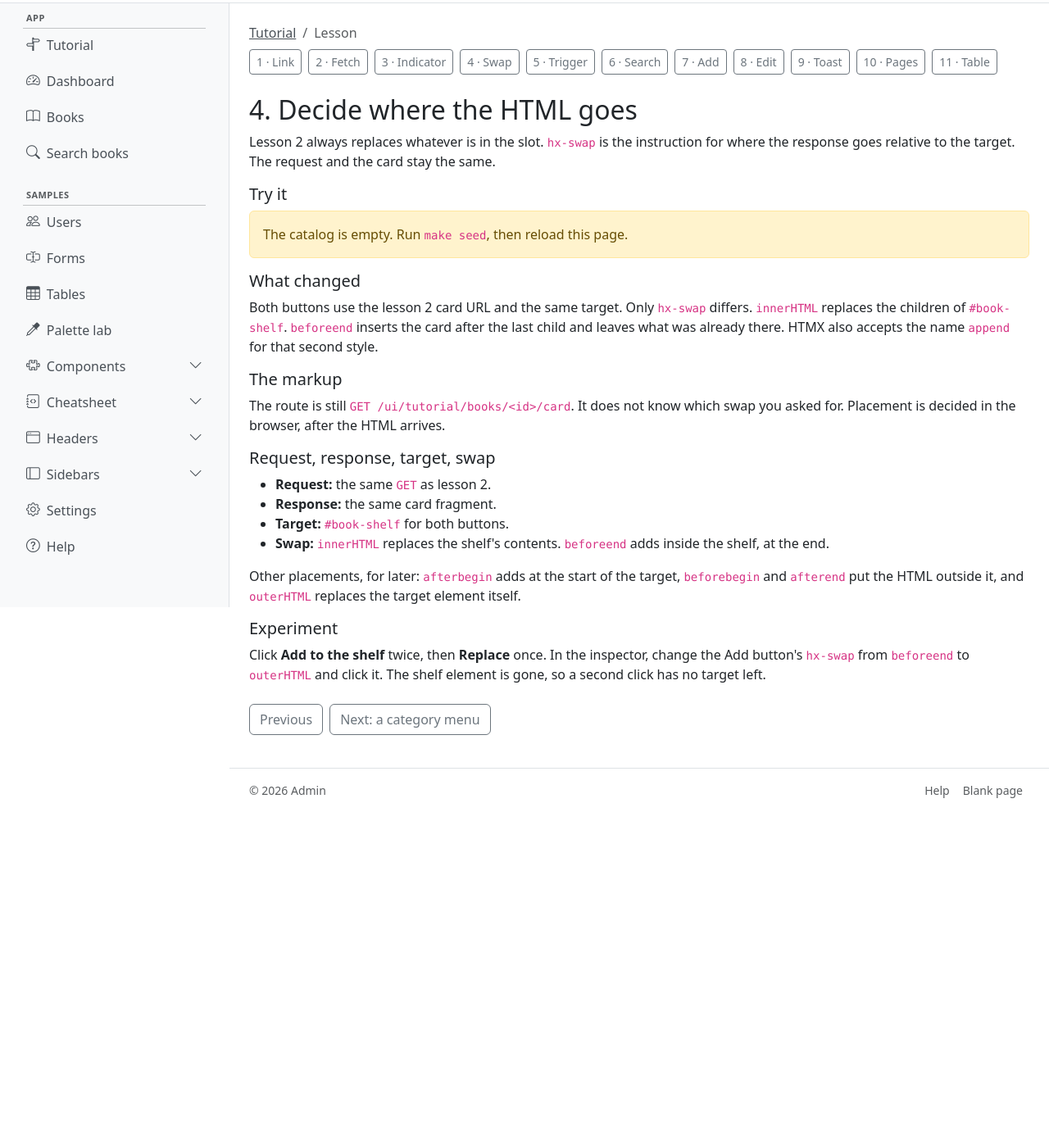
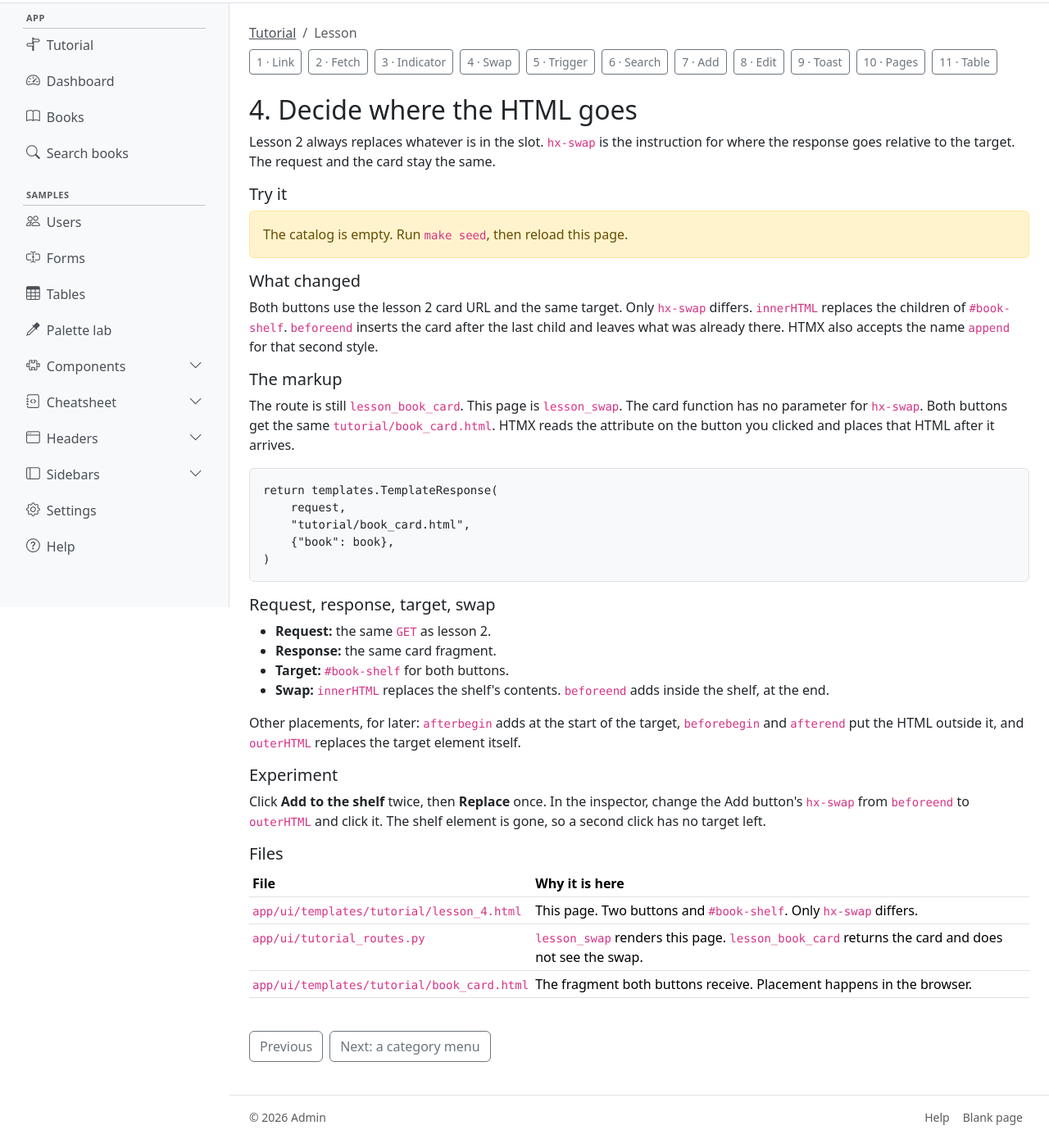
Before and after one commit to tgogos/htmx-bootstrap-tutorial, a FastAPI app: template app/ui/templates/tutorial/lesson_4.html in a window 1280 px wide. Shown: the part 59-1449 px from the top of the page at 82% size. Before the commit the page ends 1033 px from the top, so only its background shows below. Run offline with FastAPI, Linux system fonts and the light colour scheme; the template is opened without the code that fills it, so the values that code supplies are empty; parts of the project's set-up code (start-up, migrations or seed data) failed here and were passed over; some libraries are stand-ins or nearby versions.

Commit message:
Show that lesson 4's swap is chosen in the browser, and list the files that page uses.
Co-authored-by: Cursor <cursoragent@cursor.com>

```diff
--- a/app/ui/templates/tutorial/lesson_4.html
+++ b/app/ui/templates/tutorial/lesson_4.html
@@ -39,7 +39,12 @@
 <pre class="bg-body-tertiary border rounded p-3 small mb-3"><code>&lt;button hx-get=".../card" hx-target="#book-shelf" hx-swap="innerHTML"&gt;Replace&lt;/button&gt;
 &lt;button hx-get=".../card" hx-target="#book-shelf" hx-swap="beforeend"&gt;Add to the shelf&lt;/button&gt;</code></pre>
 {% endif %}
-<p>The route is still <code>GET /ui/tutorial/books/&lt;id&gt;/card</code>. It does not know which swap you asked for. Placement is decided in the browser, after the HTML arrives.</p>
+<p>The route is still <code>lesson_book_card</code>. This page is <code>lesson_swap</code>. The card function has no parameter for <code>hx-swap</code>. Both buttons get the same <code>tutorial/book_card.html</code>. HTMX reads the attribute on the button you clicked and places that HTML after it arrives.</p>
+<pre class="bg-body-tertiary border rounded p-3 small mb-3"><code>return templates.TemplateResponse(
+    request,
+    "tutorial/book_card.html",
+    {"book": book},
+)</code></pre>
 
 <h2 class="h5">Request, response, target, swap</h2>
 <ul>
@@ -53,6 +58,32 @@
 <h2 class="h5">Experiment</h2>
 <p>Click <strong>Add to the shelf</strong> twice, then <strong>Replace</strong> once. In the inspector, change the Add button's <code>hx-swap</code> from <code>beforeend</code> to <code>outerHTML</code> and click it. The shelf element is gone, so a second click has no target left.</p>
 
+<h2 class="h5">Files</h2>
+<div class="table-responsive">
+  <table class="table table-sm">
+    <thead>
+      <tr>
+        <th scope="col">File</th>
+        <th scope="col">Why it is here</th>
+      </tr>
+    </thead>
+    <tbody>
+      <tr>
+        <td><code>app/ui/templates/tutorial/lesson_4.html</code></td>
+        <td>This page. Two buttons and <code>#book-shelf</code>. Only <code>hx-swap</code> differs.</td>
+      </tr>
+      <tr>
+        <td><code>app/ui/tutorial_routes.py</code></td>
+        <td><code>lesson_swap</code> renders this page. <code>lesson_book_card</code> returns the card and does not see the swap.</td>
+      </tr>
+      <tr>
+        <td><code>app/ui/templates/tutorial/book_card.html</code></td>
+        <td>The fragment both buttons receive. Placement happens in the browser.</td>
+      </tr>
+    </tbody>
+  </table>
+</div>
+
 <p class="mt-4 d-flex gap-2">
   <a class="btn btn-outline-secondary" href="/ui/tutorial/3">Previous</a>
   <a class="btn btn-outline-secondary" href="/ui/tutorial/5">Next: a category menu</a>
```
